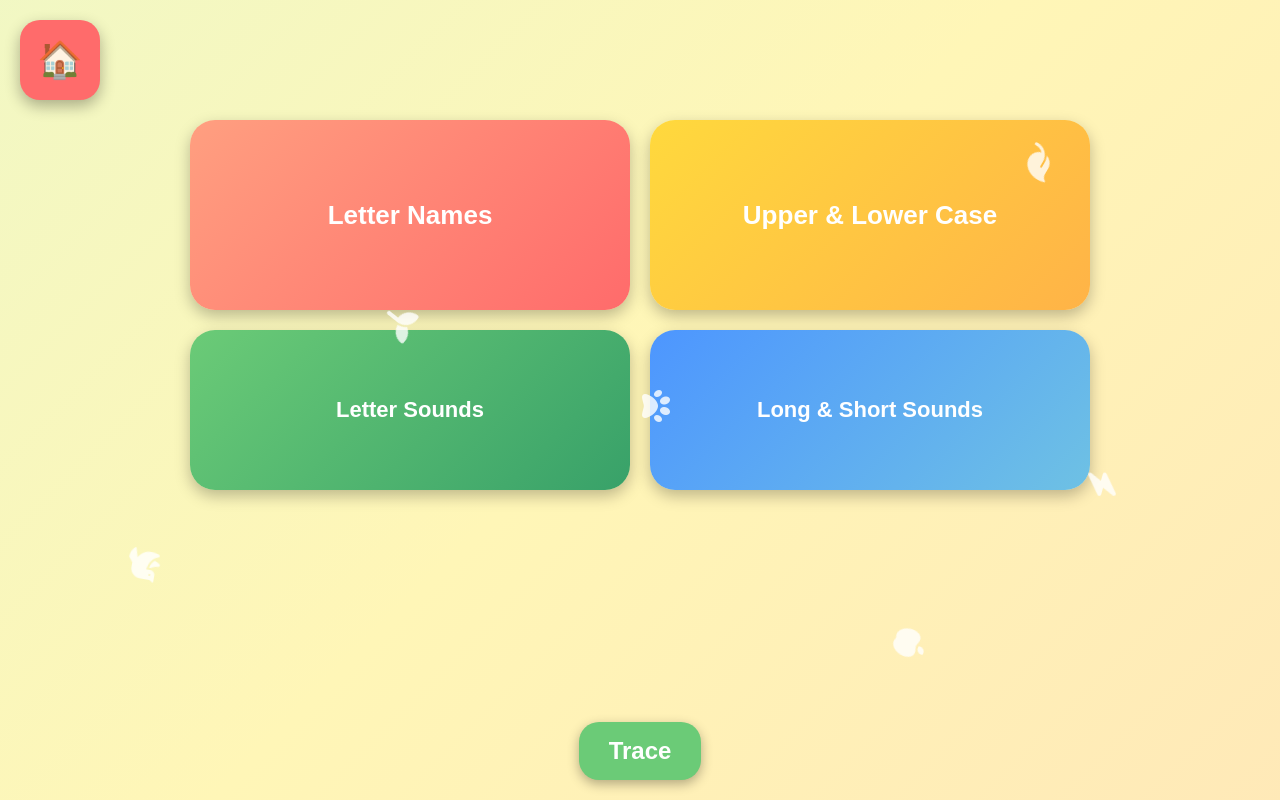
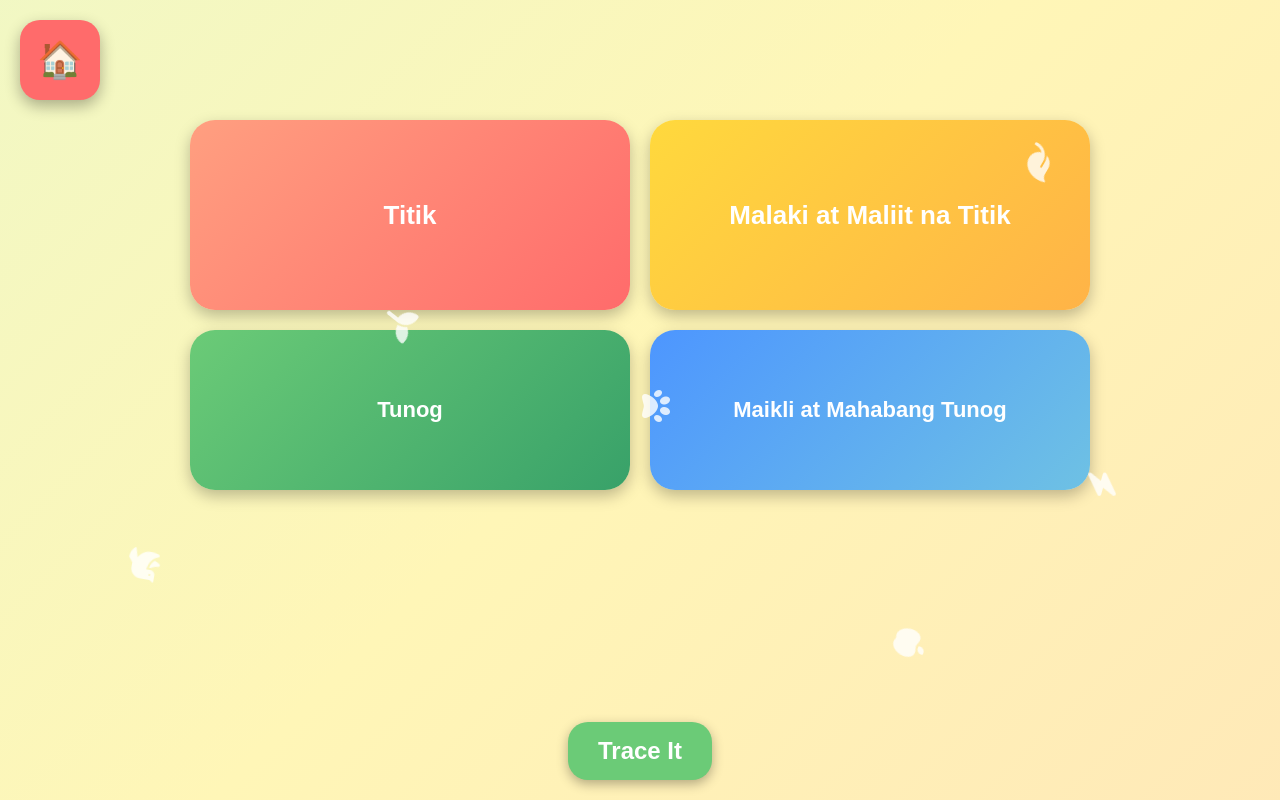
Before and after one commit to JaustLN/Alpabeto, a plain HTML site: page next.html in a window 1280 px wide. Drawn offline with Linux system fonts and the light colour scheme.

Commit message:
next.html

```diff
--- a/next.html
+++ b/next.html
@@ -150,15 +150,15 @@ footer {
 
 <!-- Squares Grid -->
 <div class="grid-container">
-    <a href="design1/design1.html" class="square large square1">Letter Names</a>
-    <a href="design2/design2.html" class="square large square2">Upper & Lower Case</a>
-    <a href="design3/design3.html" class="square small square3">Letter Sounds</a>
-    <a href="design4/design4.html" class="square small square4">Long & Short Sounds</a>
+    <a href="design1/design1.html" class="square large square1">Titik</a>
+    <a href="design2/design2.html" class="square large square2">Malaki at Maliit na Titik</a>
+    <a href="design3/design3.html" class="square small square3">Tunog</a>
+    <a href="design4/design4.html" class="square small square4">Maikli at Mahabang Tunog</a>
 </div>
 
 <!-- Footer with Trace Button -->
 <footer>
-    <a href="trace.html" class="trace-btn">Trace</a>
+    <a href="trace.html" class="trace-btn">Trace It</a>
 </footer>
 
 <!-- Floating Icons -->
```
